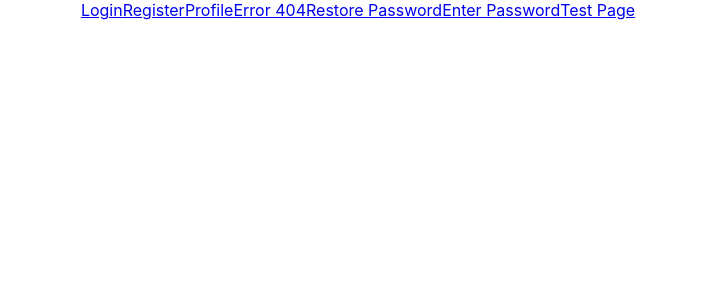
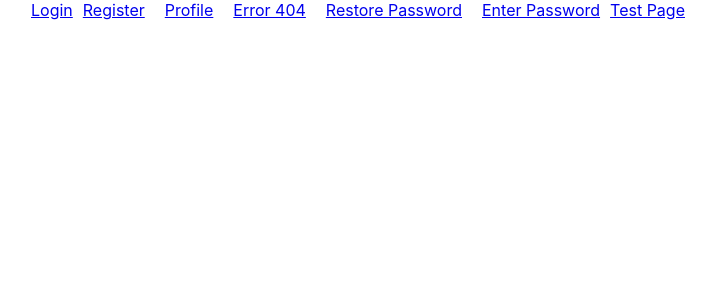
Before and after one commit to alex-machulski/Cards, a React (Create React App) app: page / in a window 1280 px wide. Shown: the top 300 px of the page, without its empty margins (282-997 px from the left). Built offline with nearby package versions, Linux system fonts and the light colour scheme.

Commit message:
added HashRouter, constants

```diff
--- a/src/App.tsx
+++ b/src/App.tsx
@@ -10,6 +10,14 @@ import {EnterPassword} from "./n2-features/f4-password/EnterPassword";
 import {Main} from "./n1-main/m1-ui/Main/Main";
 import {TestPage} from "./n2-features/f0-test/TestPage";
 
+export const LOGIN_PATH = "/login";
+export const REGISTER_PATH = "/register";
+export const PROFILE_PATH = "/profile";
+export const ERROR_404_PATH = "/404";
+export const RESTORE_PASS_PATH = "/restore-pass";
+export const ENTER_PASS_PATH = "/enter-pass";
+export const TEST_PAGE_PATH = "/test";
+
 function App() {
     return (
         <div className="App">
@@ -17,14 +25,13 @@ function App() {
             <Main/>
             <div>
                 {/*<Header/>*/}
-                {/*<Main/>*/}
-                <Route path={"/login"} render={() => <Login/>}/>
-                <Route path={"/register"} render={() => <Register/>}/>
-                <Route path={"/profile"} render={() => <Profile/>}/>
-                <Route path={"/404"} render={() => <Error404/>}/>
-                <Route path={"/restore-pass"} render={() => <RestorePassword/>}/>
-                <Route path={"/enter-pass"} render={() => <EnterPassword/>}/>
-                <Route path={"/test"} render={() => <TestPage/>}/>
+                <Route path={LOGIN_PATH} render={() => <Login/>}/>
+                <Route path={REGISTER_PATH} render={() => <Register/>}/>
+                <Route path={PROFILE_PATH} render={() => <Profile/>}/>
+                <Route path={ERROR_404_PATH} render={() => <Error404/>}/>
+                <Route path={RESTORE_PASS_PATH} render={() => <RestorePassword/>}/>
+                <Route path={ENTER_PASS_PATH} render={() => <EnterPassword/>}/>
+                <Route path={TEST_PAGE_PATH} render={() => <TestPage/>}/>
             </div>
         </div>
     );
--- a/src/index.tsx
+++ b/src/index.tsx
@@ -3,13 +3,17 @@ import ReactDOM from 'react-dom';
 import './index.css';
 import App from './App';
 import reportWebVitals from './reportWebVitals';
-import {BrowserRouter} from "react-router-dom";
+import {HashRouter} from "react-router-dom";
+import {Provider} from 'react-redux';
+import {store} from './state/store';
 
 ReactDOM.render(
     <React.StrictMode>
-        <BrowserRouter>
-            <App/>
-        </BrowserRouter>
+        <HashRouter>
+            <Provider store={store}>
+                <App/>
+            </Provider>
+        </HashRouter>
     </React.StrictMode>,
     document.getElementById('root')
 );
--- /dev/null
+++ b/src/n1-main/m1-ui/Main/Main.module.css
@@ -0,0 +1,3 @@
+.navBlock:not(:first-child):not(:last-child) {
+    margin: 10px;
+}
--- a/src/n1-main/m1-ui/Main/Main.tsx
+++ b/src/n1-main/m1-ui/Main/Main.tsx
@@ -1,17 +1,19 @@
 import React from "react";
 import {NavLink} from "react-router-dom";
+import {ENTER_PASS_PATH, ERROR_404_PATH, LOGIN_PATH, PROFILE_PATH, REGISTER_PATH, RESTORE_PASS_PATH, TEST_PAGE_PATH } from "../../../App";
+import styles from './Main.module.css';
 
 export const Main = () => {
 
     return (
         <div>
-            <NavLink to={"/login"}>Login</NavLink>
-            <NavLink to={"/register"}>Register</NavLink>
-            <NavLink to={"/profile"}>Profile</NavLink>
-            <NavLink to={"/404"}>Error 404</NavLink>
-            <NavLink to={"/restore-pass"}>Restore Password</NavLink>
-            <NavLink to={"/enter-pass"}>Enter Password</NavLink>
-            <NavLink to={"/test"}>Test Page</NavLink>
+            <NavLink className={styles.navBlock} to={LOGIN_PATH}>Login</NavLink>
+            <NavLink className={styles.navBlock} to={REGISTER_PATH}>Register</NavLink>
+            <NavLink className={styles.navBlock} to={PROFILE_PATH}>Profile</NavLink>
+            <NavLink className={styles.navBlock} to={ERROR_404_PATH}>Error 404</NavLink>
+            <NavLink className={styles.navBlock} to={RESTORE_PASS_PATH}>Restore Password</NavLink>
+            <NavLink className={styles.navBlock} to={ENTER_PASS_PATH}>Enter Password</NavLink>
+            <NavLink className={styles.navBlock} to={TEST_PAGE_PATH}>Test Page</NavLink>
         </div>
     )
 }
```
Also changed, not shown: package.json (+7 -1 lines), 1 other file (tests, documents, lock files or other folders).
